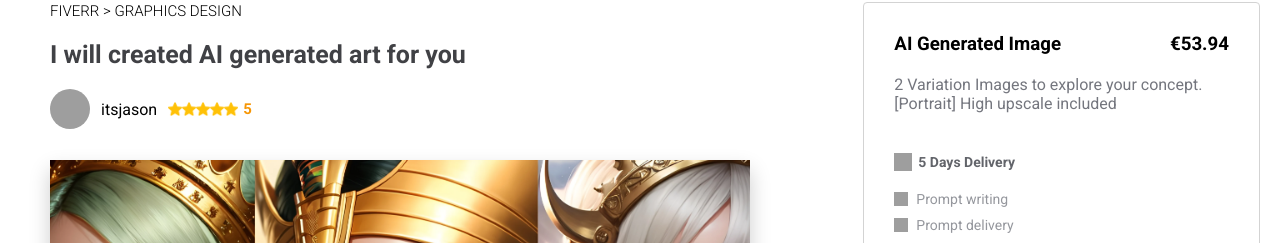
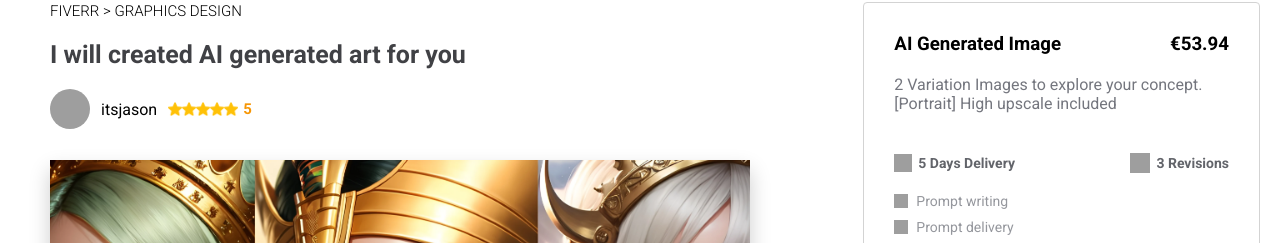
Before and after one commit to oguzhanural/fiverr-clone-react-and-nodejs, a React (Vite) app: page /gig/123 in a window 1280 px wide. Shown: the part 149-392 px from the top of the page. Built offline with nearby package versions, Linux system fonts and the light colour scheme; grey boxes are pictures that could not be loaded.

Commit message:
gig page updated

```diff
--- a/src/pages/gig/Gig.jsx
+++ b/src/pages/gig/Gig.jsx
@@ -123,9 +123,16 @@ const Gig = () => {
             </div>
             <p className='gig-slidebar-details-text'>2 Variation Images to explore your concept. [Portrait] High upscale included</p>
             <div className="gig-page-sidebar-details">
+              <div className="delivery-revisions-date">
               <div className="gig-page-delivery-date">
                 <img src="https://cdn-icons-png.flaticon.com/512/992/992700.png" alt="" />
                 <span>5 Days Delivery</span>
+              </div>
+              <div className="gig-page-revisions-date">
+                <img src="https://cdn-icons-png.flaticon.com/512/7204/7204779.png" alt="" />
+                <span>3 Revisions</span>
+              </div>
+
               </div>
               <ul className='gig-sidebar-features'>
                 <li>
--- a/src/pages/gig/Gig.scss
+++ b/src/pages/gig/Gig.scss
@@ -307,6 +307,9 @@
                 }
                 .gig-page-sidebar-details{
 
+                    .delivery-revisions-date{
+                        display: flex;
+                        justify-content: space-between;
                         .gig-page-delivery-date{
                             display: flex;
                             align-items: center;
@@ -326,6 +329,28 @@
 
                             }
                         }
+                        .gig-page-revisions-date{
+                            display: flex;
+                            align-items: center;
+                            gap: 6px;
+                            padding: 20px 0px 20px 0px;
+                            span{
+                                font-weight: bold;
+                                color: #62646a;
+                                font-size: 14px;
+
+
+                            }
+                            img{
+                                width: 20px;
+                                height: 20px;
+
+                            }
+
+                        }
+
+                    }
+
                     .gig-sidebar-features{
                         list-style: none;
                         list-style-image: none;
```
Lines whose indentation alone changed are shown as unchanged.
